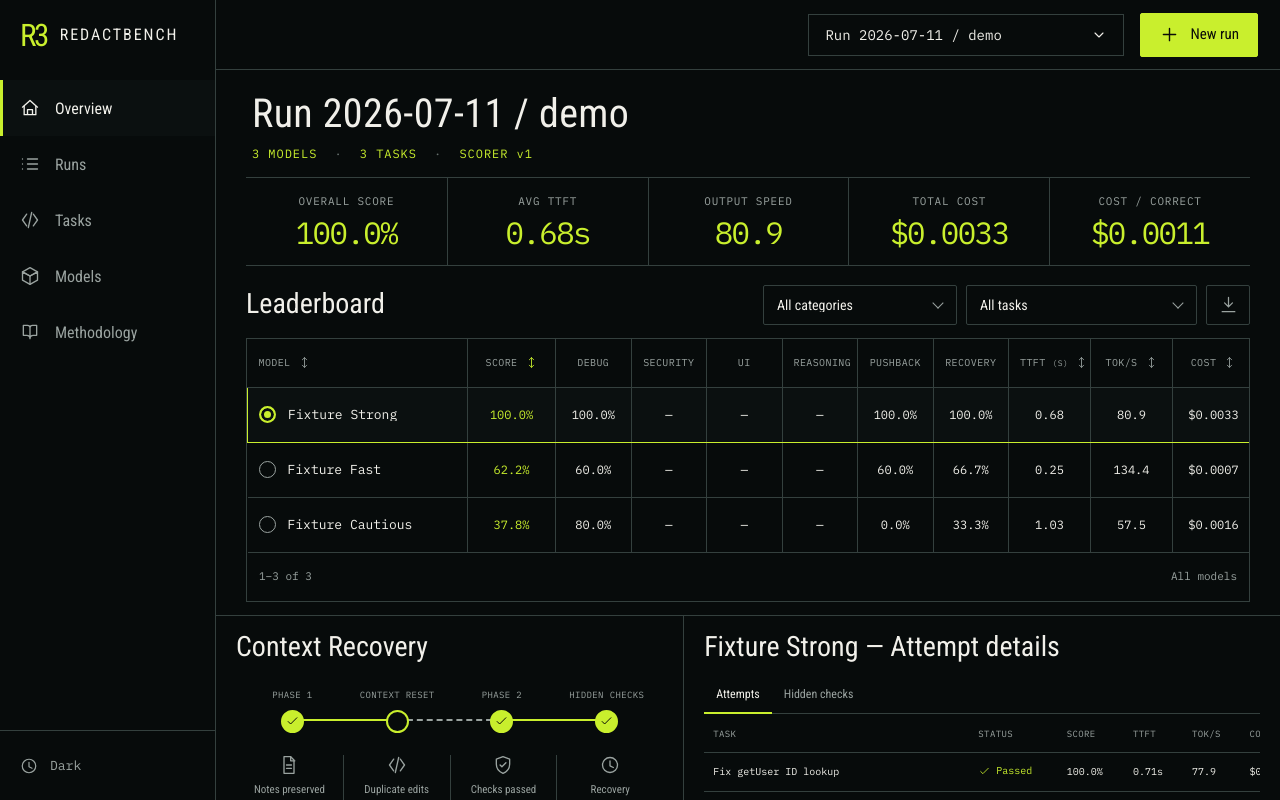
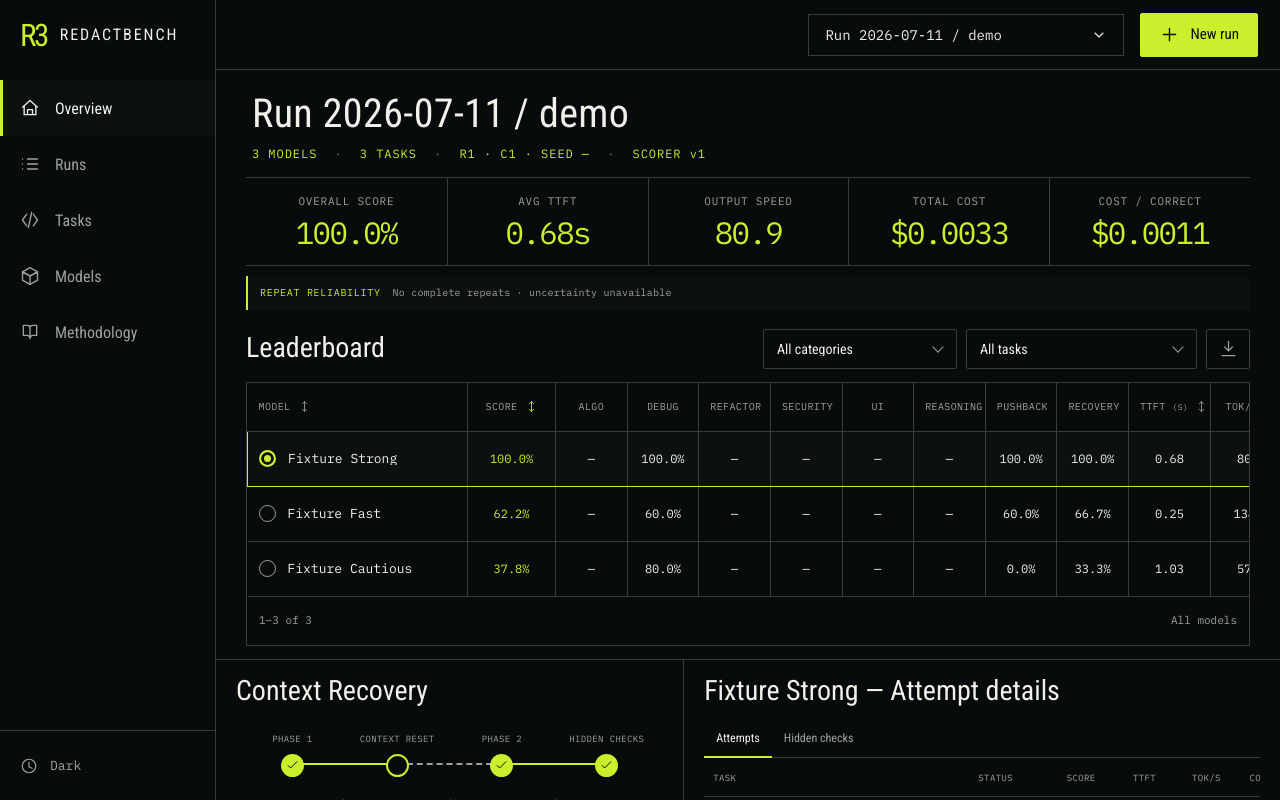
Before and after one commit to redactdeveloper/redactbench, a React (Vite) app in the folder dashboard/: page / in a window 1280 px wide. Shown: the top 800 px of the page. Built offline with nearby package versions, Linux system fonts and the light colour scheme.

Commit message:
feat: expose benchmark reliability in dashboard

```diff
--- a/dashboard/src/App.tsx
+++ b/dashboard/src/App.tsx
@@ -1,11 +1,20 @@
 import { useEffect, useMemo, useRef, useState } from "react";
 
-import type { BenchmarkCategory, Report } from "../../src/contracts.js";
+import type {
+  BenchmarkCategory,
+  Report,
+  ReportScoreStatistics
+} from "../../src/contracts.js";
+import {
+  summarizeWeightedRepeats,
+  weightedMean
+} from "../../src/statistics.js";
 
 import { AttemptDetails, type DetailTab } from "./components/AttemptDetails.js";
 import { Icon } from "./components/Icon.js";
 import { Leaderboard, type LeaderboardRow, type SortKey } from "./components/Leaderboard.js";
 import { RecoveryPanel } from "./components/RecoveryPanel.js";
+import { ReliabilityNote } from "./components/ReliabilityNote.js";
 import { SummaryStrip } from "./components/SummaryStrip.js";
 import {
   CATEGORY_LABELS,
@@ -37,6 +46,30 @@
     return null;
   }
   return attempts.reduce((sum, attempt) => sum + (attempt.metrics.costUsd ?? 0), 0);
+}
+
+function weightedAttemptScore(attempts: Report["attempts"]): number | null {
+  return weightedMean(
+    attempts.map((attempt) => ({
+      score: attempt.score,
+      weight: attempt.taskWeight
+    }))
+  );
+}
+
+function filteredStatistics(
+  attempts: Report["attempts"],
+  expectedTaskIds: readonly string[]
+): ReportScoreStatistics {
+  return summarizeWeightedRepeats(
+    attempts.map((attempt) => ({
+      repeat: attempt.repeat,
+      score: attempt.score,
+      taskId: attempt.taskId,
+      weight: attempt.taskWeight
+    })),
+    expectedTaskIds
+  ).statistics;
 }
 
 function runLabel(report: Report): string {
@@ -147,14 +180,28 @@
     );
   }, [category, report, taskId]);
 
+  const expectedFilteredTaskIds = useMemo(
+    () =>
+      taskId === "all"
+        ? [...new Set(filteredAttempts.map((attempt) => attempt.taskId))]
+        : [taskId],
+    [filteredAttempts, taskId]
+  );
+
   const rows = useMemo<LeaderboardRow[]>(() => {
     if (!report) return [];
     const isFiltered = category !== "all" || taskId !== "all";
     const nextRows = report.leaderboard.map((model) => {
       const attempts = filteredAttempts.filter((attempt) => attempt.modelId === model.modelId);
+      const statistics = isFiltered
+        ? category !== "all" && taskId === "all" && model.categoryStatistics[category]
+          ? model.categoryStatistics[category]
+          : filteredStatistics(attempts, expectedFilteredTaskIds)
+        : model.scoreStatistics;
       return {
         model,
-        score: isFiltered ? average(attempts.map((attempt) => attempt.score)) : model.score,
+        score: isFiltered ? weightedAttemptScore(attempts) : model.score,
+        statistics,
         ttft: isFiltered ? average(attempts.map((attempt) => attempt.metrics.ttftMs)) : model.metrics.avgTtftMs,
         speed: isFiltered ? average(attempts.map((attempt) => attempt.metrics.outputTokensPerSecond)) : model.metrics.outputTokensPerSecond,
         cost: isFiltered ? totalKnownCost(attempts) : model.metrics.totalCostUsd
@@ -170,7 +217,7 @@
       return (leftValue - rightValue) * direction;
     };
     return nextRows.sort(compare);
-  }, [category, filteredAttempts, report, sortDirection, sortKey, taskId]);
+  }, [category, expectedFilteredTaskIds, filteredAttempts, report, sortDirection, sortKey, taskId]);
 
   if (error) return <ErrorState message={error} />;
   if (!report) return <LoadingState />;
@@ -179,9 +226,9 @@
   if (!selectedModel) return <ErrorState message="The report contains no model results." />;
 
   const selectedAttempts = filteredAttempts.filter((attempt) => attempt.modelId === selectedModel.modelId);
-  const summaryScore = category === "all" && taskId === "all"
-    ? selectedModel.score
-    : average(selectedAttempts.map((attempt) => attempt.score));
+  const selectedRow = rows.find((row) => row.model.modelId === selectedModel.modelId);
+  const summaryScore = selectedRow?.score ?? null;
+  const summaryStatistics = selectedRow?.statistics ?? selectedModel.scoreStatistics;
   const summaryTtft = category === "all" && taskId === "all"
     ? selectedModel.metrics.avgTtftMs
     : average(selectedAttempts.map((attempt) => attempt.metrics.ttftMs));
@@ -254,7 +301,7 @@
         <main id="overview">
           <section className="run-heading">
             <h1>{runLabel(report)}</h1>
-            <p>{report.run.modelCount} MODELS <i>·</i> {report.run.taskCount} TASKS <i>·</i> SCORER v{report.scorerVersion.split(".")[0]}</p>
+            <p>{report.run.modelCount} MODELS <i>·</i> {report.run.taskCount} TASKS <i>·</i> R{report.run.repeatCount} · C{report.run.concurrency} · SEED {report.run.seed ?? "—"} <i>·</i> SCORER v{report.scorerVersion.split(".")[0]}</p>
           </section>
 
           <SummaryStrip items={[
@@ -264,6 +311,7 @@
             { label: "Total cost", value: formatUsd(summaryCost) },
             { hiddenOnMobile: true, label: "Cost / correct", value: formatUsd(costPerCorrect) }
           ]}/>
+          <ReliabilityNote statistics={summaryStatistics}/>
 
           <section className="leaderboard-section" id="leaderboard">
             <div className="leaderboard-toolbar">
--- a/dashboard/src/components/Leaderboard.tsx
+++ b/dashboard/src/components/Leaderboard.tsx
@@ -15,12 +15,15 @@
   cost: number | null;
   model: Report["leaderboard"][number];
   score: number | null;
+  statistics: Report["leaderboard"][number]["scoreStatistics"];
   speed: number | null;
   ttft: number | null;
 }
 
 const CATEGORY_COLUMNS: Array<{ category: BenchmarkCategory; label: string }> = [
+  { category: "algorithms", label: "Algo" },
   { category: "debugging", label: "Debug" },
+  { category: "refactoring", label: "Refactor" },
   { category: "security", label: "Security" },
   { category: "ui", label: "UI" },
   { category: "reasoning", label: "Reasoning" },
@@ -89,7 +92,14 @@
                       <span>{row.model.label}</span>
                     </button>
                   </td>
-                  <td className="score-cell">{formatPercent(row.score)}</td>
+                  <td className="score-cell">
+                    <span>{formatPercent(row.score)}</span>
+                    {row.statistics.confidence95 ? (
+                      <small className="score-confidence">
+                        {formatPercent(row.statistics.confidence95.lower)}–{formatPercent(row.statistics.confidence95.upper)}
+                      </small>
+                    ) : null}
+                  </td>
                   {CATEGORY_COLUMNS.map((column) => (
                     <td className="category-column" key={column.category}>
                       {formatPercent(row.model.categories[column.category])}
--- /dev/null
+++ b/dashboard/src/components/ReliabilityNote.tsx
@@ -0,0 +1,29 @@
+import type { ReportScoreStatistics } from "../../../src/contracts.js";
+
+import { formatPercent } from "../report.js";
+
+export function ReliabilityNote({
+  statistics
+}: {
+  statistics: ReportScoreStatistics;
+}) {
+  let detail: string;
+  if (statistics.confidence95) {
+    detail = [
+      `n=${statistics.sampleCount} complete repeats`,
+      `95% CI ${formatPercent(statistics.confidence95.lower)}–${formatPercent(statistics.confidence95.upper)}`,
+      `SD ${((statistics.standardDeviation ?? 0) * 100).toFixed(1)} pp`
+    ].join(" · ");
+  } else if (statistics.sampleCount === 1) {
+    detail = "n=1 complete repeat · use --repeat 3+ to estimate uncertainty";
+  } else {
+    detail = "No complete repeats · uncertainty unavailable";
+  }
+
+  return (
+    <section aria-label="Repeat reliability" className="reliability-note">
+      <b>Repeat reliability</b>
+      <span>{detail}</span>
+    </section>
+  );
+}
--- a/dashboard/src/styles.css
+++ b/dashboard/src/styles.css
@@ -331,6 +331,28 @@
   white-space: nowrap;
 }
 
+.reliability-note {
+  display: flex;
+  min-height: 34px;
+  align-items: center;
+  gap: 12px;
+  margin: 10px 30px 0;
+  padding: 7px 12px;
+  border-left: 2px solid var(--color-accent);
+  color: var(--color-muted);
+  background: var(--color-bg-elevated);
+  font: 400 10px/1.4 var(--font-mono);
+  letter-spacing: 0.02em;
+}
+
+.reliability-note b {
+  flex: none;
+  color: var(--color-accent);
+  font-weight: 600;
+  letter-spacing: 0.07em;
+  text-transform: uppercase;
+}
+
 .leaderboard-section {
   padding: 19px 30px 14px;
 }
@@ -417,7 +439,7 @@
 }
 
 .leaderboard-table {
-  min-width: 1050px;
+  min-width: 1170px;
   table-layout: fixed;
 }
 
@@ -504,6 +526,15 @@
 .score-cell,
 .is-selected .score-cell {
   color: var(--color-accent) !important;
+}
+
+.score-confidence {
+  display: block;
+  margin-top: 4px;
+  color: var(--color-muted);
+  font-size: 8px;
+  font-weight: 400;
+  letter-spacing: -0.02em;
 }
 
 .sort-button,
@@ -1123,6 +1154,14 @@
     font-size: clamp(15px, 4.6vw, 20px);
   }
 
+  .reliability-note {
+    align-items: flex-start;
+    flex-direction: column;
+    gap: 3px;
+    margin: 10px 16px 0;
+    padding: 8px 10px;
+  }
+
   .leaderboard-section {
     padding: 28px 16px 22px;
   }
```
Also changed, not shown: 1 other file (tests, documents, lock files or other folders).
